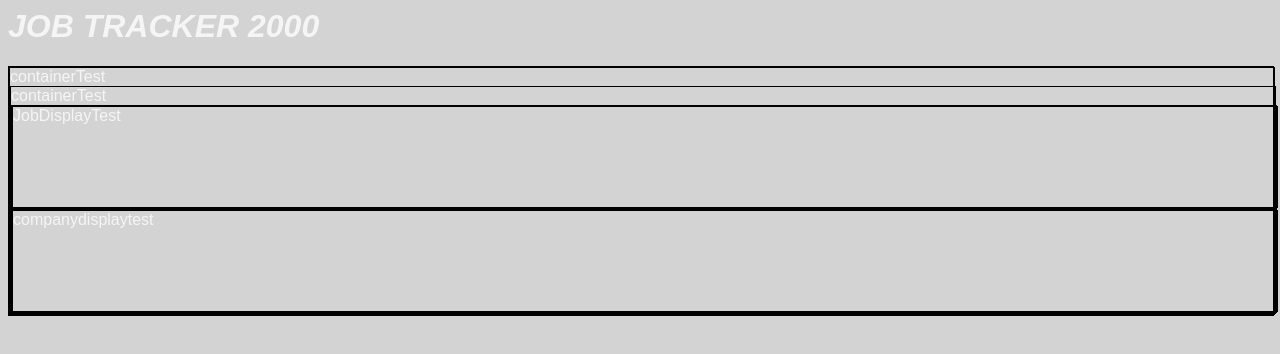
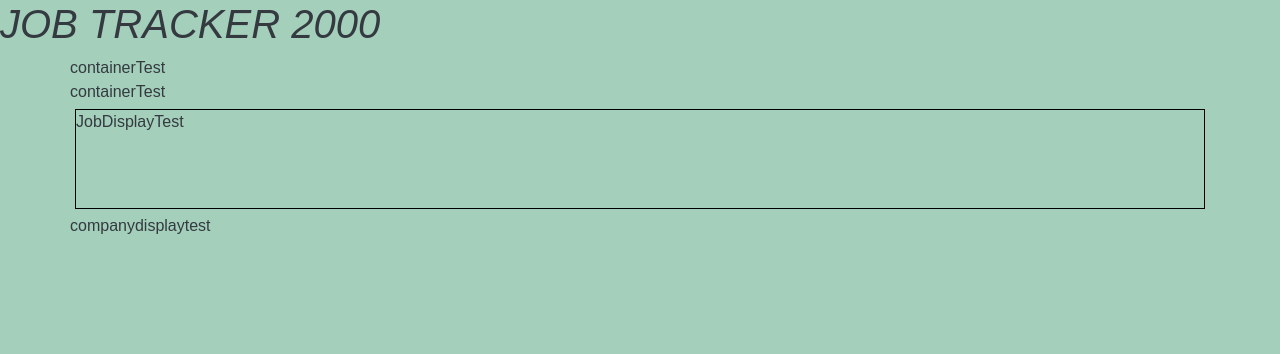
Before and after one commit to W0bbeg0ng/Job-Tracker-2000, a React app: page / in a window 1280 px wide. Shown: the top 354 px of the page. Built offline with nearby package versions, Linux system fonts and the light colour scheme.

Commit message:
installed bootstrap and dependencies

```diff
--- a/package.json
+++ b/package.json
@@ -20,6 +20,8 @@
   },
   "homepage": "https://github.com/W0bbeg0ng/Job-Tracker-2000#readme",
   "dependencies": {
+    "@popperjs/core": "^2.11.6",
+    "bootstrap": "^5.2.0",
     "cookie-parser": "^1.4.6",
     "dotenv": "^16.0.1",
     "express": "^4.18.1",
@@ -32,6 +34,7 @@
     "@babel/core": "^7.18.10",
     "@babel/preset-env": "^7.18.10",
     "@babel/preset-react": "^7.18.6",
+    "autoprefixer": "^10.4.8",
     "babel-loader": "^8.2.5",
     "concurrently": "^7.3.0",
     "cross-env": "^7.0.3",
@@ -43,6 +46,7 @@
     "eslint-plugin-react-hooks": "^4.6.0",
     "html-webpack-plugin": "^5.5.0",
     "nodemon": "^2.0.19",
+    "postcss-loader": "^7.0.1",
     "preset-react": "^1.0.0",
     "sass": "^1.54.4",
     "sass-loader": "^13.0.2",
--- a/src/client/App.js
+++ b/src/client/App.js
@@ -2,6 +2,7 @@ import React from "react";
 import Container from "./components/Container";
 
 import styles from './styles/style.scss';
+import * as bootstrap from 'bootstrap'
 
 
 const App = (props) => {
--- a/src/client/index.html
+++ b/src/client/index.html
@@ -1,6 +1,8 @@
-<html>
+<!doctype html>
+<html lang="en">
 <head>
   <meta charset="UTF-8">
+  <meta name="viewport" content="width=device-width, initial-scale=1">
   <title>Job Tracker 2000</title>
   <script>
   </script>
--- a/src/client/styles/style.scss
+++ b/src/client/styles/style.scss
@@ -1,19 +1,22 @@
+@import "~bootstrap/scss/bootstrap";
+
 body {
-  color: whitesmoke;
-  background-color: lightgrey;
+  color: $gray-800;
+  background-color: $green-200;
   font-family: Arial, Helvetica, sans-serif;
 }
 
-div {
+.tabsContainer {
+  margin: 0;
+
+}
+
+.container {
+  padding: 0;
+}
+
+.jobDisplay {
+  margin: 5px;
   border: 1px solid black;
-  width: 100%;
   min-height: 100px;
 }
-
-.jobsTab {
-  background-color: pink;
-}
-
-.companiesTab {
-  background-color: blanchedalmond;
-}
--- a/webpack.config.js
+++ b/webpack.config.js
@@ -30,6 +30,16 @@ module.exports = {
           "css-loader",
           // Compiles Sass to CSS
           "sass-loader",
+          {
+            loader: 'postcss-loader',
+            options: {
+              postcssOptions: {
+                plugins: () => [
+                  require('autoprefixer')
+                ]
+              }
+            }
+          },
         ],
       },
     ]
```
Also changed, not shown: 1 other file (tests, documents, lock files or other folders).
